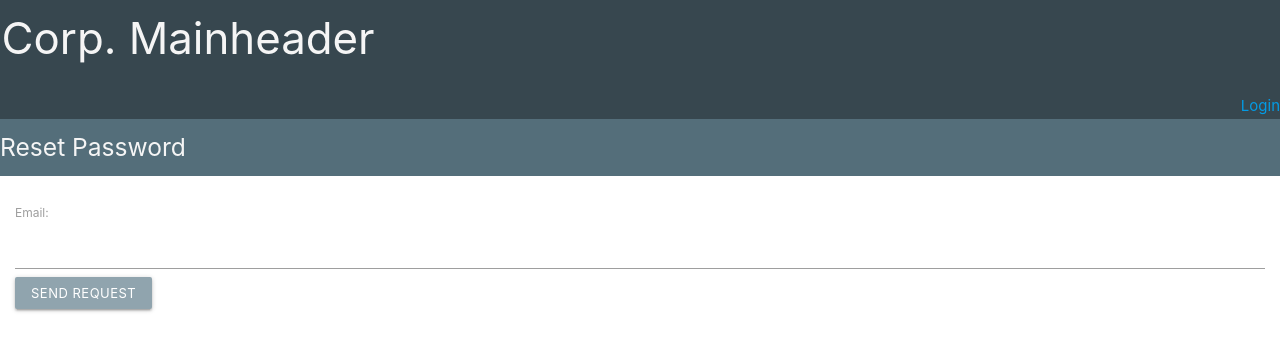
After one commit to martin-kuenzel/django_course, a Django app: page /registration/password-reset/ in a window 1280 px wide. The commit adds this page. Shown: the top 351 px of the page. Run offline with Django 3.2, Linux system fonts and the light colour scheme.

Commit message:
user logon/logout und (teils) password_reset eingebaut

```diff
--- a/blog/static/blog/style.css
+++ b/blog/static/blog/style.css
@@ -18,4 +18,7 @@ li:hover {
     color: red;
 } */
 
+.mainheader {margin-top:0;margin-bottom:0;padding-top:1rem;padding-bottom:1rem;padding-left:.1rem;}
+.mainheader a {color:whitesmoke;}
+
 .header { color:whitesmoke;margin-top:0;padding-top:1rem;padding-bottom:1rem; }
--- a/blog/templates/blog/base.html
+++ b/blog/templates/blog/base.html
@@ -15,7 +15,7 @@
 
 </head>
 <body>
-    <h3 class="blue-grey darken-3" style="color:whitesmoke;margin-top:0;margin-bottom:0;padding-top:1rem;padding-bottom:1rem;padding-left:.1rem;">Corp. Mainheader</h3>
+    <h3 class="blue-grey darken-3 mainheader"><a href="/">Corp. Mainheader</a></h3>
     <div  class="blue-grey darken-3 header" style="padding-top:.1rem;padding-bottom:.1rem;">
         {% if user.is_authenticated %}
         <div class="right-align" style="">
--- a/django_project/urls.py
+++ b/django_project/urls.py
@@ -3,11 +3,19 @@
 """
 from django.contrib import admin
 from django.urls import path, include
+from django.contrib.auth import views as auth_views
 
 urlpatterns = [
     path('polls/', include('polls.urls') ),
     path('blog/', include('blog.urls') ),
     path('', include('polls.urls') ),
-    path('', include('django.contrib.auth.urls')),
+
+    path('login/',auth_views.LoginView.as_view(template_name='registration/login.html'),name='login'),
+    path('logout/',auth_views.LogoutView.as_view(template_name='registration/logout.html'),name='logout'),
+
+    path('registration/', include('registration.urls')),
+
+    # path('', include('django.contrib.auth.urls')),
+
     path('admin/', admin.site.urls),
 ]
--- /dev/null
+++ b/registration/templates/registration/password_reset.html
@@ -0,0 +1,13 @@
+{% extends 'blog/base.html' %}
+{% block content %}
+<h5 class="blue-grey darken-1 header">Reset Password</h5>
+
+<div style="padding:1rem;">
+    <form method="POST">
+        {% csrf_token %}
+        {{form}}
+        <button class="btn-small blue-grey lighten-2" type="submit">Send Request</button>
+    </form>
+</div>
+
+{% endblock content %}
--- /dev/null
+++ b/registration/urls.py
@@ -0,0 +1,11 @@
+from django.contrib.auth import views as auth_views
+from django.urls import path, include
+from . import views
+
+urlpatterns = [
+    path('password-reset/',auth_views.PasswordResetView.as_view(template_name='registration/password_reset.html'),name='password_reset'),
+    path('password-reset-confirm/<uidb64>/<token>',auth_views.PasswordResetConfirmView.as_view(template_name='registration/password_reset_confirm.html'),name='password_reset_confirm'),
+    path('password-reset/done/',auth_views.PasswordResetDoneView.as_view(template_name='registration/password_reset_done.html'),name='password_reset_done'),
+    path('password-reset-complete/',auth_views.PasswordResetCompleteView.as_view(template_name='registration/password_reset_complete.html'),name='password_reset_complete')
+
+]
--- a/registration/views.py
+++ b/registration/views.py
@@ -1,2 +1 @@
 from django.shortcuts import render
-# from django.contrib.auth.forms import AuthenticationForm
```
Also changed, not shown: registration/templates/registration/logout.html (added, +9 -0 lines), registration/templates/registration/password_reset_done.html (added, +8 -0 lines), registration/templates/registration/password_reset_confirm.html (added).
